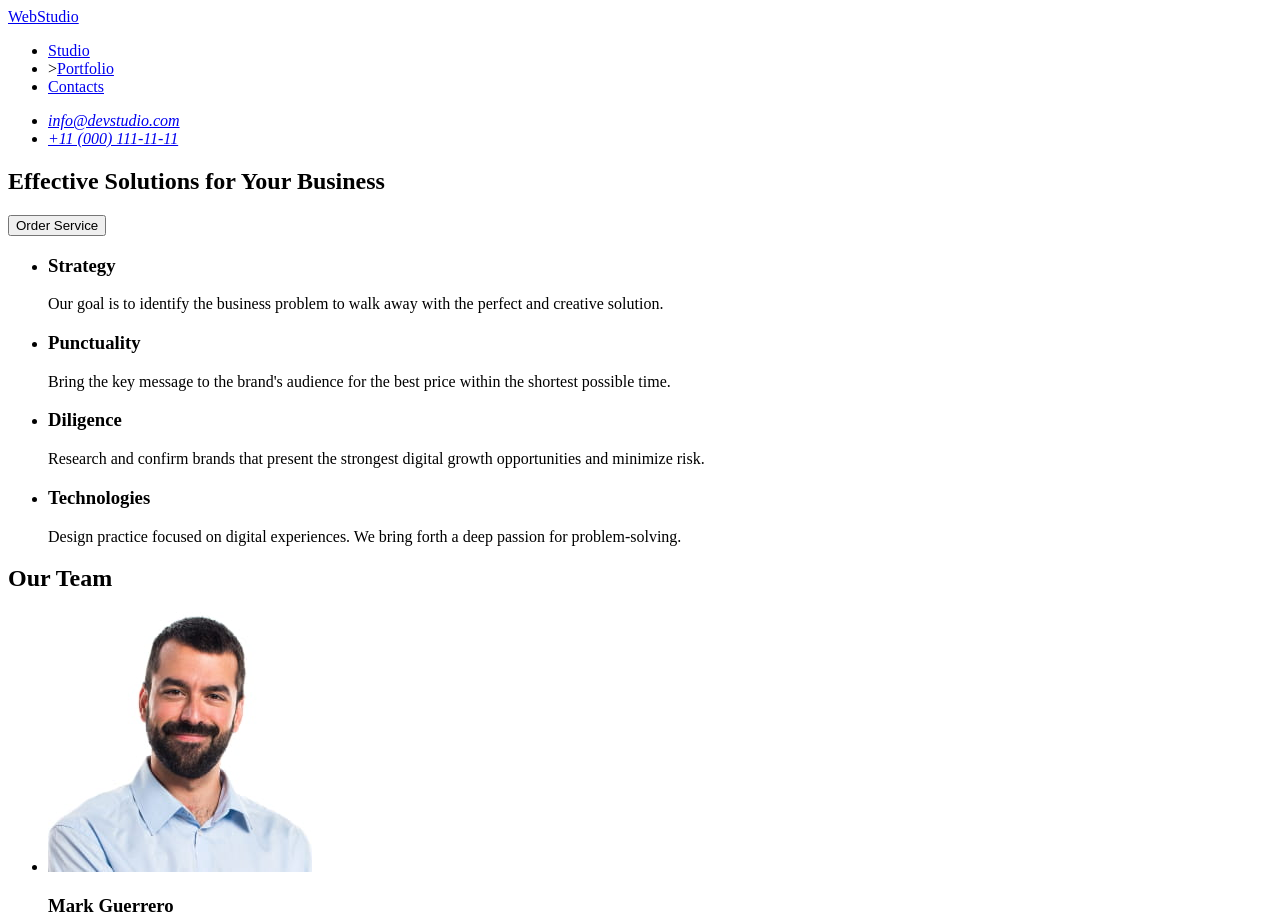
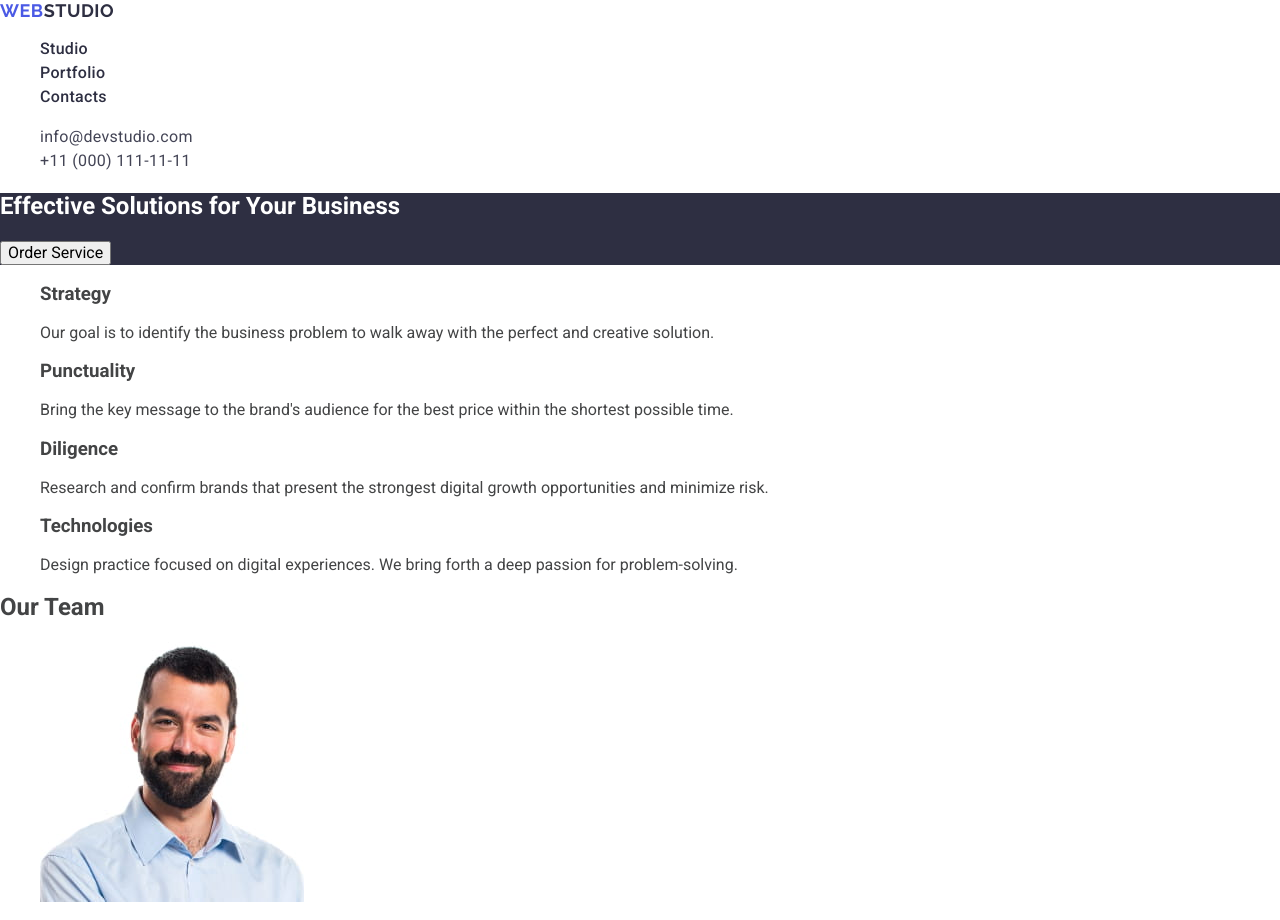
Before and after one commit to Anastasiia-ai/goit-markup-hw-02, a plain HTML site: page index.html in a window 1280 px wide. Shown: the top 920 px of the page. Drawn offline with nearby package versions, Linux system fonts and the light colour scheme.

Commit message:
part donne

```diff
--- /dev/null
+++ b/css/styles.css
@@ -0,0 +1,70 @@
+/*font-family: "Raleway", sans-serif;
+font-family: "Roboto", sans-serif;*/
+
+body {
+    font-family: "Roboto", sans-serif;
+    color: #434445;
+    background-color: #fff;
+}
+
+ul,
+ol {
+ list-style-type: none;
+}
+
+a {
+    text-decoration: none;
+}
+
+.logo {
+    font-family: "Raleway", sans-serif;
+    font-weight: 700;
+    font-size: 18px;
+    line-height: 1.17;
+    letter-spacing: 0.03em;
+    text-transform: uppercase;
+    color: #4b5ae5;
+}
+
+.header-logo .logo-part{
+    color: #2e2f42;
+}
+
+.nav-link {
+    font-weight: 500;
+    font-size: 16px;
+    line-height: 1.5;
+    letter-spacing: 0.02em;
+    color: #2e2f42;
+}
+
+.address {
+    font-style: normal;
+}
+
+.address-link {
+    font-size: 16px;
+    line-height: 1.5;
+    letter-spacing: 0.02em;
+    color: #434455;
+}
+
+.nav-link:hover,
+.nav-link:focus,
+.address-link:hover,
+.address-link:focus {
+color: #404bbf;
+}
+
+.main-section {
+    background-color: #2e2f42;
+    color: #fff;
+}
+
+footer {
+    background-color: #2e2f42;
+    color: #fff;
+}
+.footer-logo .logo-part{
+    color: #fff;
+}
--- a/index.html
+++ b/index.html
@@ -4,27 +4,41 @@
     <meta charset="UTF-8">
     <meta name="viewport" content="width=device-width, initial-scale=1.0">
     <title>Web Studio</title>
+
+    <link
+    rel="stylesheet"
+    href="https://cdnjs.cloudflare.com/ajax/libs/modern-normalize/3.0.1/modern-normalize.min.css"
+    integrity="sha512-q6WgHqiHlKyOqslT/lgBgodhd03Wp4BEqKeW6nNtlOY4quzyG3VoQKFrieaCeSnuVseNKRGpGeDU3qPmabCANg=="
+    crossorigin="anonymous"
+    referrerpolicy="no-referrer"
+    />
+
+    <link rel="preconnect" href="https://fonts.googleapis.com">
+    <link rel="preconnect" href="https://fonts.gstatic.com" crossorigin>
+    <link href="https://fonts.googleapis.com/css2?family=Raleway:wght@700&family=Roboto:wght@400;500;700&display=swap" rel="stylesheet">
+
+    <link rel="stylesheet" href="./css/styles.css"
 </head>
 <body>
-    <header>
-        <nav>
-            <a href="./index.html">WebStudio</a>
-            <ul>
-               <li><a href="./index.html">Studio</a></li>
-               <li>><a href="./index.html">Portfolio</a></li>
-               <li><a href="./index.html">Contacts</a></li>
+    <header class="page-header">
+        <nav class="header-nav">
+            <a class="logo header-logo" href="./index.html">Web<span class="logo-part">Studio</span></a>
+            <ul class="nav-list">
+               <li class="nav-item"><a class="nav-link" href="./index.html">Studio</a></li>
+               <li class="nav-item"><a class="nav-link" href="">Portfolio</a></li>
+               <li class="nav-item"><a class="nav-link" href="">Contacts</a></li>
             </ul>
         </nav>
 
-        <address>
-            <ul>
-               <li><a href="mailto:info@devstudio.com">info@devstudio.com</a></li>
-               <li><a href="tel:+110001111111">+11 (000) 111-11-11</a></li>
+        <address class="address">
+            <ul class="address-list">
+               <li class="address-item"><a class="address-link" href="mailto:info@devstudio.com">info@devstudio.com</a></li>
+               <li class="address-item"><a class="address-link" href="tel:+110001111111">+11 (000) 111-11-11</a></li>
             </ul>
         </address>
     </header>
     <main>
-        <section>
+        <section class="main-section">
             <h1>Effective Solutions
                 for Your Business</h1>
                 <button type="button">Order Service</button>
@@ -63,9 +77,44 @@
                 </li>
             </ul>
         </section>
+        <section>
+            <h2>Our Portfolio</h2>
+            <ul>
+                <li>
+                    <img src="./images/bankingapp.jpg" alt="" width="360" height="300">
+                    <h3>Banking App</h3>
+                    <p>App</p>
+                </li>
+                <li>
+                    <img src="./images/cashlesspayment.jpg" alt="" width="360" height="300">
+                    <h3>Cashless Payment</h3>
+                    <p>Marketing</p>
+                </li>
+                <li>
+                    <img src="./images/meditationapp.jpg" alt="" width="360" height="300">
+                    <h3>Meditation App</h3>
+                    <p>App</p>
+                </li>
+                <li>
+                    <img src="./images/taxiservice.jpg" alt="" width="360" height="300">
+                    <h3>Taxi Service</h3>
+                    <p>Marketing</p>
+                </li>
+                <li>
+                    <img src="./images/screenillustrations.jpg" alt="" width="360" height="300">
+                    <h3>Screen Illustrations</h3>
+                    <p>Design</p>
+                </li>
+                <li>
+                    <img src="./images/onlinecourses.jpg" alt="" width="360" height="300">
+                    <h3>Online Courses</h3>
+                    <p>Marketing</p>
+                </li>
+            </ul>
+        </section>
     </main>
     <footer>
-        <a href="./index.html">WebStudio</a>
+        <a class="logo  footer-logo" href="./index.html">Web<span class="logo-part">Studio</span></a>
         <p>Increase the flow of customers and sales for your business with digital marketing & growth solutions.</p>
     </footer>
 </body>
```
Also changed, not shown: images/bankingapp.jpg (added), images/cashlesspayment.jpg (added), images/meditationapp.jpg (added), images/onlinecourses.jpg (added), images/screenillustrations.jpg (added), images/taxiservice.jpg (added).
